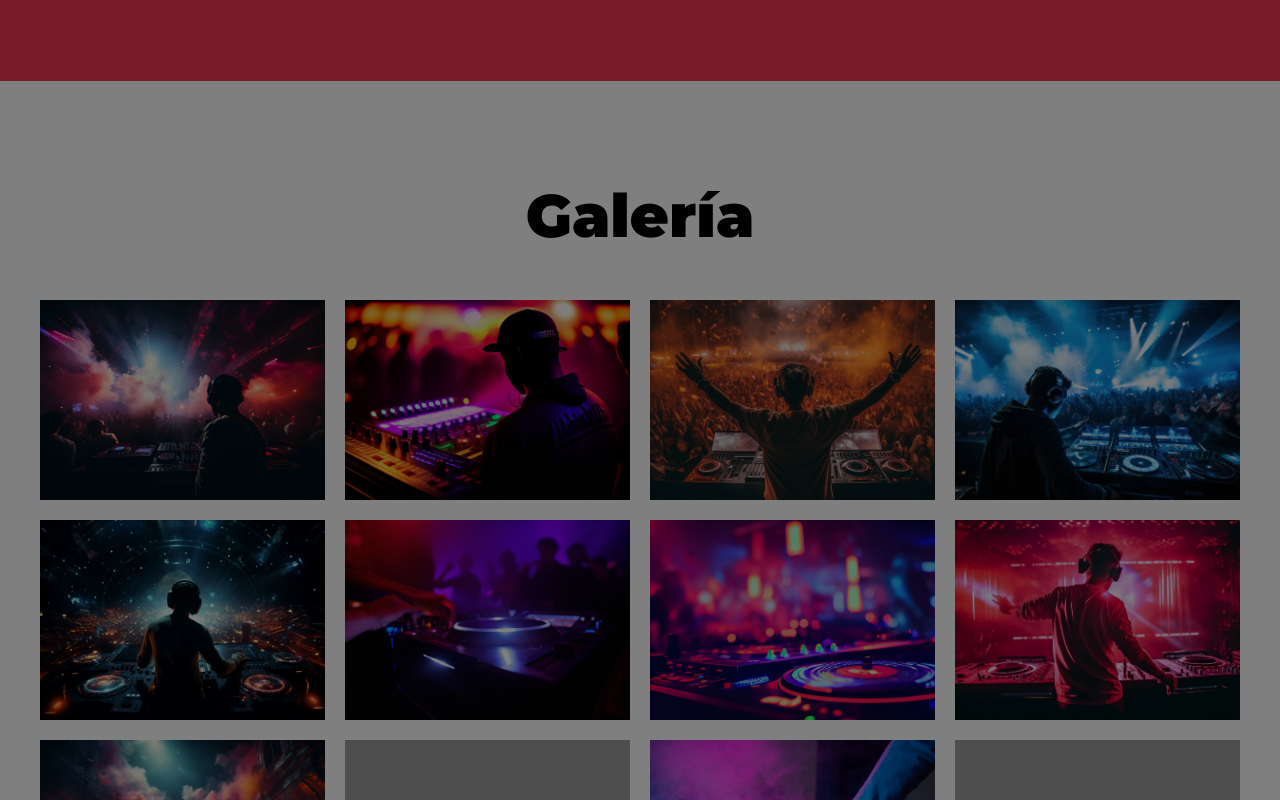
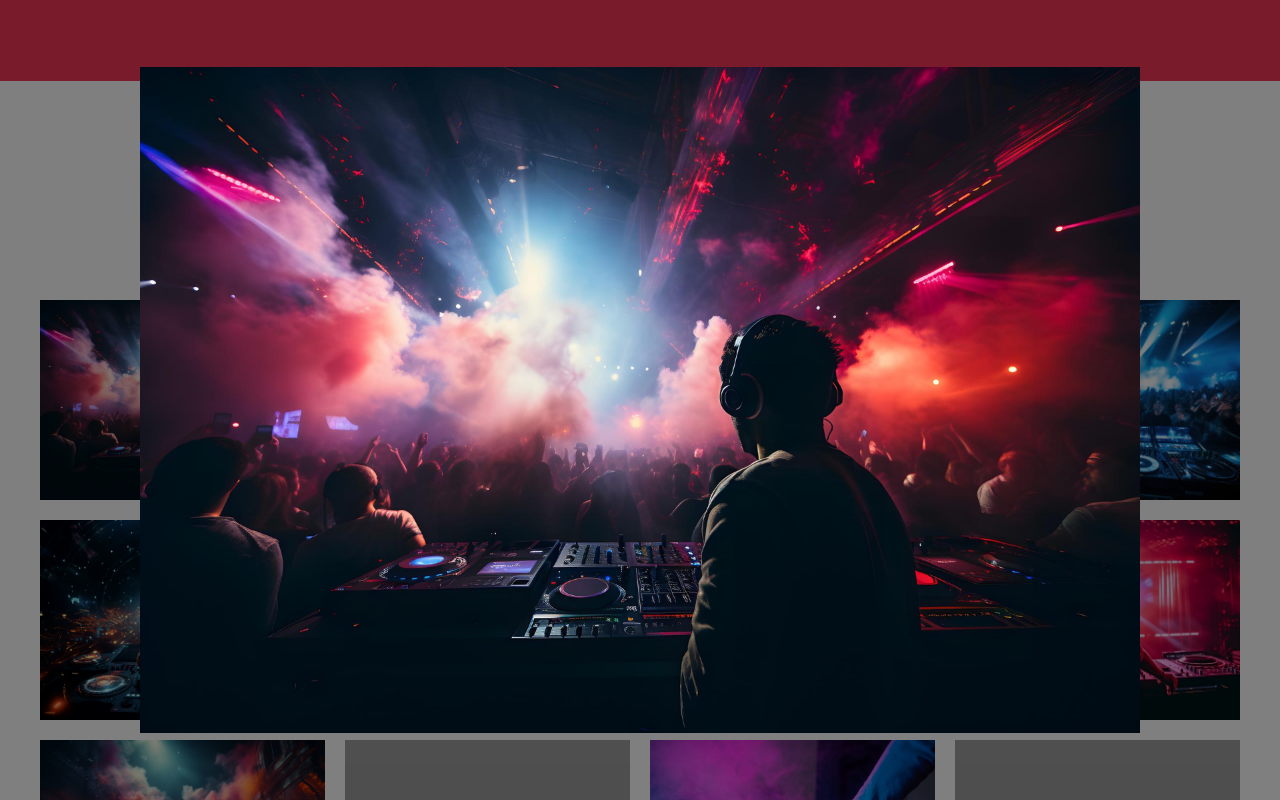
Before and after one commit to Naibaf93/Festival-de-Musica, a website: page index.html in a window 1280 px wide. Both pictures are taken after a click on the picture 182 px from the left and 3213 px from the top of the page. Shown: the part 2813-3613 px from the top of the page. Drawn offline with Linux system fonts and the light colour scheme; files that its build step writes are made by us from their sources; grey boxes are pictures that could not be loaded.

Commit message:
ajustando modal

```diff
--- a/src/js/app.js
+++ b/src/js/app.js
@@ -21,19 +21,30 @@ function crearGaleria(){
 }
 
 function mostrarImagen(i) {
+    const imagen = document.createElement('IMG');
+    imagen.src = `src/img/gallery/full/${i}.jpg`;
+    imagen.alt = 'Imagen Galeria';
 
     // Generar Modal
     const modal = document.createElement('DIV');
     modal.classList.add('modal');
-    modal.onclick = cerrarModal();
+    modal.onclick = cerrarModal;
+    modal.appendChild(imagen);
 
     // Agregar al HTML
     const body = document.querySelector('body');
+    body.classList.add('overflow-hidden');
     body.appendChild(modal);
 }
 
 function cerrarModal() {
     const modal = document.querySelector('.modal');
+    modal.classList.add('fade-out');
 
-    modal?.remove();
+    setTimeout(() => {
+        modal?.remove();
+
+        const body = document.querySelector('body');
+        body.classList.remove('overflow-hidden');
+    }, 500);
 }
--- a/src/scss/base/_global.scss
+++ b/src/scss/base/_global.scss
@@ -16,6 +16,10 @@ body {
     font-style: normal;
     color: v.$negro;
     font-size: 2rem;
+
+    &.overflow-hidden{
+        overflow: hidden;
+    }
 }
 p {
     color: v.$negro;
--- a/src/scss/layout/_galeria.scss
+++ b/src/scss/layout/_galeria.scss
@@ -29,4 +29,36 @@
     position: fixed;
     inset: 0;
     background-color: rgba( v.$negro, 0.5);
+    display: grid;
+    place-items: center;
+
+    animation: fadeIn ease-in 0.5s;
+
+    &.fade-out{
+        animation: fadeOut ease-in 0.5s;
+    }
+
+    img{
+        max-width: 100rem;
+    }
 }
+
+@keyframes fadeIn{
+    0%{
+        opacity: 0;
+    }
+
+    100%{
+        opacity: 1;
+    }
+}
+
+@keyframes fadeOut{
+    0%{
+        opacity: 1;
+    }
+
+    100%{
+        opacity: 0;
+    }
+}
```
Also changed, not shown: build/css/app.css, build/js/app.js.
